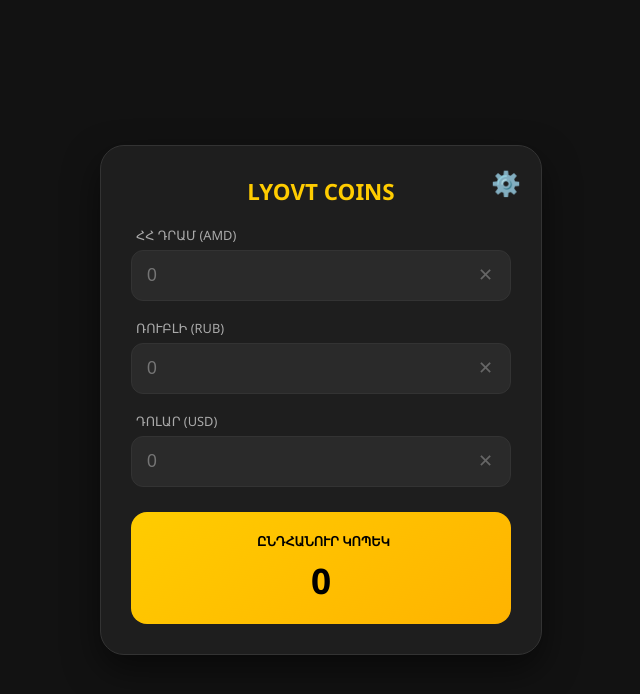
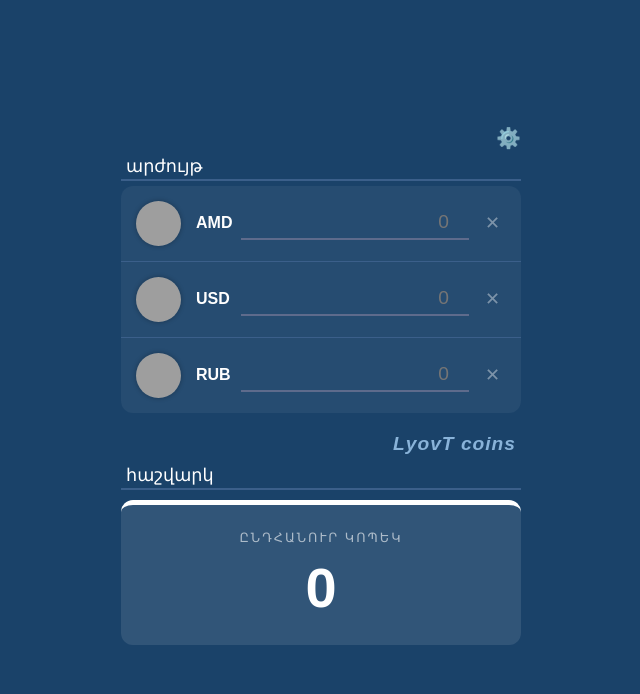
Before and after one commit to lyovrt-source/Coins, a plain HTML site: page index.html in a window 1280 px wide. Shown: the whole page, without its empty margins (319-959 px from the left). Drawn offline with Linux system fonts and the light colour scheme; grey boxes are pictures that could not be loaded.

Commit message:
Update title and styles for currency calculator

```diff
--- a/index.html
+++ b/index.html
@@ -3,222 +3,216 @@
 <head>
     <meta charset="UTF-8">
     <meta name="viewport" content="width=device-width, initial-scale=1.0">
-    <title>Կոպեկների Հաշվիչ Pro v2</title>
+    <title>LyovT Coins Pro</title>
     <style>
         :root {
-            --primary: #ffcc00;
-            --bg: #121212;
-            --card-bg: #1e1e1e;
-            --text: #ffffff;
-            --input-bg: #2a2a2a;
+            --primary-bg: #1a4269;
+            --input-bg: #89b3d9;
+            --text-color: #ffffff;
+            --secondary-text: #5e6b8c;
+            --divider: #3b5f8a;
         }
 
         body {
-            font-family: 'Segoe UI', Roboto, sans-serif;
+            font-family: Arial, sans-serif;
             display: flex;
             justify-content: center;
             align-items: center;
             min-height: 100vh;
             margin: 0;
-            background-color: var(--bg);
-            color: var(--text);
+            background-color: var(--primary-bg);
+            color: var(--text-color);
         }
 
-        .container {
-            background: var(--card-bg);
-            padding: 30px;
-            border-radius: 24px;
-            box-shadow: 0 15px 35px rgba(0,0,0,0.5);
-            width: 100%;
-            max-width: 380px;
-            border: 1px solid #333;
+        .main-container {
+            width: 90%;
+            max-width: 400px;
             position: relative;
         }
 
-        /* Settings Icon */
         .settings-toggle {
             position: absolute;
-            top: 20px;
-            right: 20px;
+            top: -30px;
+            right: 0px;
             cursor: pointer;
-            font-size: 24px;
-            color: var(--primary);
+            font-size: 20px;
+            color: #fff;
             transition: transform 0.3s;
         }
         .settings-toggle:hover { transform: rotate(90deg); }
 
-        h2 {
-            text-align: center;
-            margin-top: 0;
-            color: var(--primary);
-            text-transform: uppercase;
-            font-size: 1.4rem;
+        .section-title {
+            font-size: 1.1rem;
+            margin-bottom: 5px;
+            padding-left: 5px;
+            border-bottom: 2px solid var(--divider);
+            padding-bottom: 2px;
+            text-transform: lowercase;
         }
 
-        .input-group {
-            margin-bottom: 18px;
+        .currency-block {
+            background: rgba(255, 255, 255, 0.05);
+            border-radius: 12px;
+            overflow: hidden;
+            margin-bottom: 10px;
         }
 
-        label {
-            display: block;
-            margin-bottom: 6px;
-            font-size: 0.8rem;
-            color: #aaa;
-            padding-left: 5px;
+        .currency-row {
+            display: flex;
+            align-items: center;
+            padding: 15px;
+            border-bottom: 1px solid var(--divider);
+            position: relative;
+        }
+        .currency-row:last-child { border-bottom: none; }
+
+        .flag {
+            width: 45px;
+            height: 45px;
+            border-radius: 50%;
+            object-fit: cover;
+            box-shadow: 0 0 5px rgba(0,0,0,0.3);
+        }
+
+        .currency-label {
+            margin-left: 15px;
+            font-weight: bold;
+            font-size: 1rem;
+            width: 40px;
         }
 
         .input-wrapper {
+            flex-grow: 1;
             display: flex;
             align-items: center;
-            position: relative;
+            justify-content: flex-end;
         }
 
-        input {
-            width: 100%;
-            padding: 14px 45px 14px 15px;
-            border: 1px solid #333;
-            border-radius: 12px;
-            background: var(--input-bg);
-            color: #fff;
-            font-size: 1.1rem;
+        input.currency-input {
+            width: 80%;
+            background: transparent;
+            border: none;
+            border-bottom: 2px solid var(--secondary-text);
+            color: var(--text-color);
+            font-size: 1.2rem;
             outline: none;
-            transition: 0.3s;
+            padding: 5px;
+            text-align: right;
         }
 
-        input:focus { border-color: var(--primary); background: #333; }
-
         .clear-btn {
-            position: absolute;
-            right: 12px;
             background: transparent;
-            color: #666;
+            color: rgba(255, 255, 255, 0.4);
             border: none;
             font-size: 18px;
             cursor: pointer;
-        }
-        .clear-btn:hover { color: var(--primary); }
-
-        .result-box {
-            margin-top: 25px;
-            padding: 20px;
-            background: linear-gradient(145deg, #ffcc00, #ffb300);
-            border-radius: 16px;
-            text-align: center;
-            color: #000;
+            margin-left: 10px;
         }
 
-        .result-box span {
-            display: block;
-            font-size: 2.2rem;
-            font-weight: 800;
+        /* LyovT Coins Label Style */
+        .brand-label {
+            text-align: right;
+            padding: 10px 5px;
+            font-size: 1.2rem;
+            font-weight: bold;
+            color: #89b3d9;
+            font-style: italic;
+            letter-spacing: 1px;
         }
 
-        /* Settings Modal-like Panel */
+        .kopek-result-block {
+            background: rgba(255, 255, 255, 0.1);
+            border-radius: 12px;
+            padding: 25px 20px;
+            border-top: 5px solid #fff;
+            margin-top: 10px;
+        }
+
+        .kopek-title {
+            text-align: center;
+            text-transform: uppercase;
+            letter-spacing: 2px;
+            font-size: 0.8rem;
+            color: rgba(255, 255, 255, 0.6);
+            margin-bottom: 10px;
+        }
+
+        #kopek-total {
+            text-align: center;
+            font-size: 3.5rem;
+            font-weight: bold;
+            margin: 0;
+        }
+
         #settings-panel {
             display: none;
-            background: #252525;
-            padding: 20px;
-            border-radius: 16px;
-            margin-bottom: 20px;
-            border: 1px dashed var(--primary);
+            background: var(--input-bg);
+            color: var(--primary-bg);
+            padding: 15px;
+            border-radius: 10px;
+            margin-bottom: 15px;
         }
-
-        #settings-panel h3 {
-            margin: 0 0 15px 0;
-            font-size: 1rem;
-            color: var(--primary);
-        }
-
-        .rate-input {
-            margin-bottom: 10px;
-            display: flex;
-            align-items: center;
-            justify-content: space-between;
-        }
-
-        .rate-input input {
-            width: 60%;
-            padding: 8px;
-            font-size: 0.9rem;
-        }
-
-        .save-btn {
-            width: 100%;
-            padding: 10px;
-            background: var(--primary);
-            border: none;
-            border-radius: 8px;
-            font-weight: bold;
-            cursor: pointer;
-            margin-top: 10px;
-        }
+        .setting-input { display: flex; justify-content: space-between; margin-bottom: 8px; }
+        .save-btn { width: 100%; padding: 8px; background: #fff; border: none; border-radius: 6px; cursor: pointer; font-weight: bold; color: var(--primary-bg); }
     </style>
 </head>
 <body>
 
-<div class="container">
+<div class="main-container">
     <div class="settings-toggle" onclick="toggleSettings()">⚙️</div>
 
-    <h2>LyovT coins</h2>
+    <div class="section-title">արժույթ</div>
+
+    <div class="currency-block">
+        <div class="currency-row">
+            <img src="https://flagpedia.net/data/flags/w580/am.png" class="flag">
+            <span class="currency-label">AMD</span>
+            <div class="input-wrapper">
+                <input type="number" id="amd" class="currency-input" placeholder="0" oninput="calculate('amd')">
+                <button class="clear-btn" onclick="clearField('amd')">✕</button>
+            </div>
+        </div>
+        <div class="currency-row">
+            <img src="https://flagpedia.net/data/flags/w580/us.png" class="flag">
+            <span class="currency-label">USD</span>
+            <div class="input-wrapper">
+                <input type="number" id="usd" class="currency-input" placeholder="0" oninput="calculate('usd')">
+                <button class="clear-btn" onclick="clearField('usd')">✕</button>
+            </div>
+        </div>
+        <div class="currency-row">
+            <img src="https://flagpedia.net/data/flags/w580/ru.png" class="flag">
+            <span class="currency-label">RUB</span>
+            <div class="input-wrapper">
+                <input type="number" id="rub" class="currency-input" placeholder="0" oninput="calculate('rub')">
+                <button class="clear-btn" onclick="clearField('rub')">✕</button>
+            </div>
+        </div>
+    </div>
+
+    <div class="brand-label">LyovT coins</div>
 
     <div id="settings-panel">
         <h3>1000 Կոպեկի Արժեքը</h3>
-        <div class="rate-input">
-            <label>֏ AMD:</label>
-            <input type="number" id="set-amd" value="4900">
-        </div>
-        <div class="rate-input">
-            <label>₽ RUB:</label>
-            <input type="number" id="set-rub" value="1000">
-        </div>
-        <div class="rate-input">
-            <label>$ USD:</label>
-            <input type="number" id="set-usd" value="13.5">
-        </div>
-        <button class="save-btn" onclick="saveSettings()">Պահպանել Կուրսը</button>
+        <div class="setting-input"><label>AMD:</label> <input type="number" id="set-amd" value="4900"></div>
+        <div class="setting-input"><label>RUB:</label> <input type="number" id="set-rub" value="1000"></div>
+        <div class="setting-input"><label>USD:</label> <input type="number" id="set-usd" value="13.5"></div>
+        <button class="save-btn" onclick="saveSettings()">Պահպանել</button>
     </div>
 
-    <div class="input-group">
-        <label>ՀՀ ԴՐԱՄ (AMD)</label>
-        <div class="input-wrapper">
-            <input type="number" id="amd" placeholder="0" oninput="calculate('amd')">
-            <button class="clear-btn" onclick="clearField('amd')">✕</button>
-        </div>
-    </div>
+    <div class="section-title">հաշվարկ</div>
 
-    <div class="input-group">
-        <label>ՌՈՒԲԼԻ (RUB)</label>
-        <div class="input-wrapper">
-            <input type="number" id="rub" placeholder="0" oninput="calculate('rub')">
-            <button class="clear-btn" onclick="clearField('rub')">✕</button>
-        </div>
-    </div>
-
-    <div class="input-group">
-        <label>ԴՈԼԱՐ (USD)</label>
-        <div class="input-wrapper">
-            <input type="number" id="usd" placeholder="0" oninput="calculate('usd')">
-            <button class="clear-btn" onclick="clearField('usd')">✕</button>
-        </div>
-    </div>
-
-    <div class="result-box">
-        <label style="color: #000; font-weight: bold;">ԸՆԴՀԱՆՈՒՐ ԿՈՊԵԿ</label>
-        <span id="kopek">0</span>
+    <div class="kopek-result-block">
+        <div class="kopek-title">ընդհանուր կոպեկ</div>
+        <p id="kopek-total">0</p>
     </div>
 </div>
 
 <script>
-    // Կուրսերի սկզբնական արժեքները
-    let config = {
-        amd: 4900,
-        rub: 1000,
-        usd: 13.5
-    };
+    let config = { amd: 4900, rub: 1000, usd: 13.5 };
 
-    // Բեռնում ենք պահպանված տվյալները եթե կան
     window.onload = function() {
-        const saved = localStorage.getItem('kopec_config');
+        const saved = localStorage.getItem('kopec_config_v4');
         if (saved) {
             config = JSON.parse(saved);
             document.getElementById('set-amd').value = config.amd;
@@ -236,10 +230,8 @@
         config.amd = parseFloat(document.getElementById('set-amd').value);
         config.rub = parseFloat(document.getElementById('set-rub').value);
         config.usd = parseFloat(document.getElementById('set-usd').value);
-
-        localStorage.setItem('kopec_config', JSON.stringify(config));
+        localStorage.setItem('kopec_config_v4', JSON.stringify(config));
         toggleSettings();
-        alert('Կուրսը պահպանվեց։');
         resetAll();
     }
 
@@ -247,18 +239,17 @@
         const amdIn = document.getElementById('amd');
         const rubIn = document.getElementById('rub');
         const usdIn = document.getElementById('usd');
-        const kopekOut = document.getElementById('kopek');
+        const kopekOut = document.getElementById('kopek-total');
 
         let val = parseFloat(document.getElementById(source).value);
 
-        if (isNaN(val)) {
+        if (isNaN(val) || val === 0) {
             kopekOut.innerText = "0";
             return;
         }
 
         let totalKopeks = 0;
 
-        // Հաշվարկ՝ հիմնվելով նոր կուրսերի վրա (Արժեք / (Կուրս / 1000))
         if (source === 'amd') {
             totalKopeks = val / (config.amd / 1000);
             rubIn.value = (totalKopeks * (config.rub / 1000)).toFixed(2);
@@ -273,7 +264,8 @@
             rubIn.value = (totalKopeks * (config.rub / 1000)).toFixed(2);
         }
 
-        kopekOut.innerText = Math.floor(totalKopeks).toLocaleString();
+        // Օգտագործում ենք Math.round ճշգրտության համար
+        kopekOut.innerText = Math.round(totalKopeks).toLocaleString();
     }
 
     function clearField(id) {
@@ -285,7 +277,7 @@
         document.getElementById('amd').value = "";
         document.getElementById('rub').value = "";
         document.getElementById('usd').value = "";
-        document.getElementById('kopek').innerText = "0";
+        document.getElementById('kopek-total').innerText = "0";
     }
 </script>
 
```
